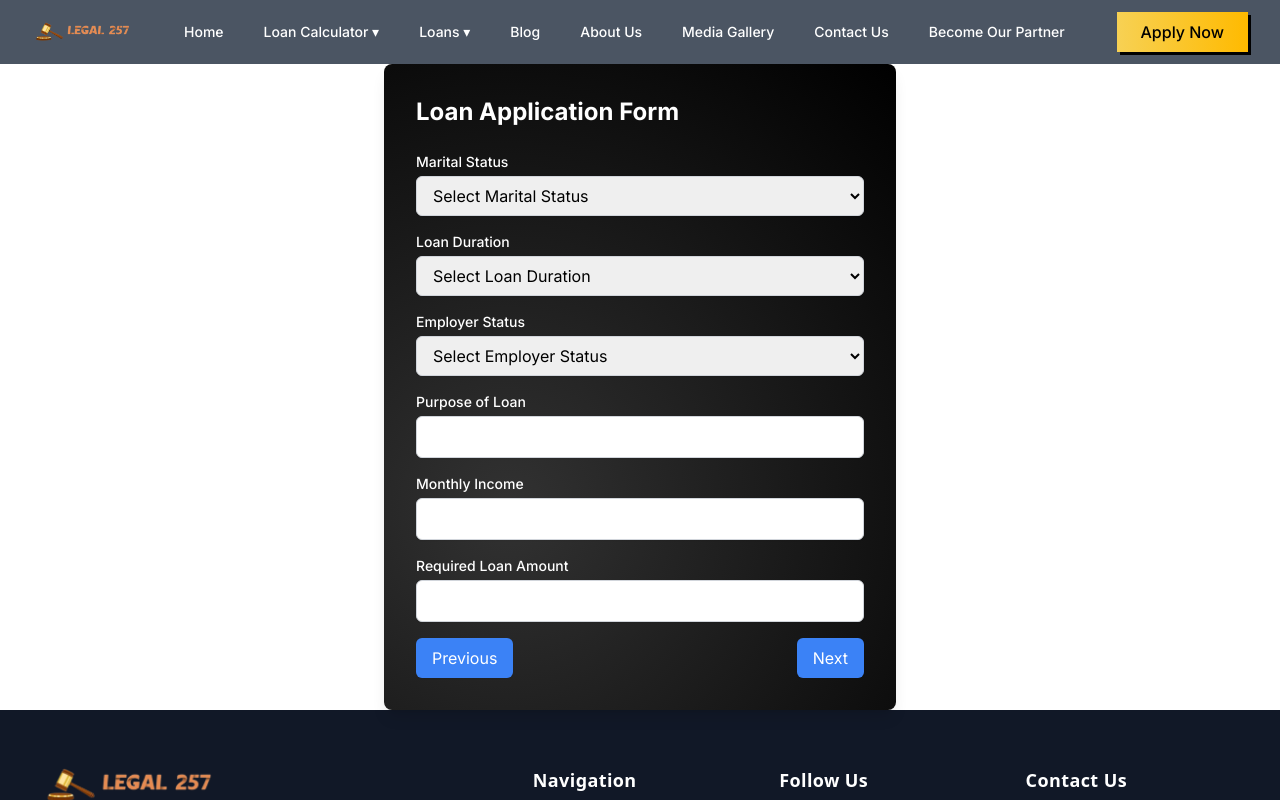
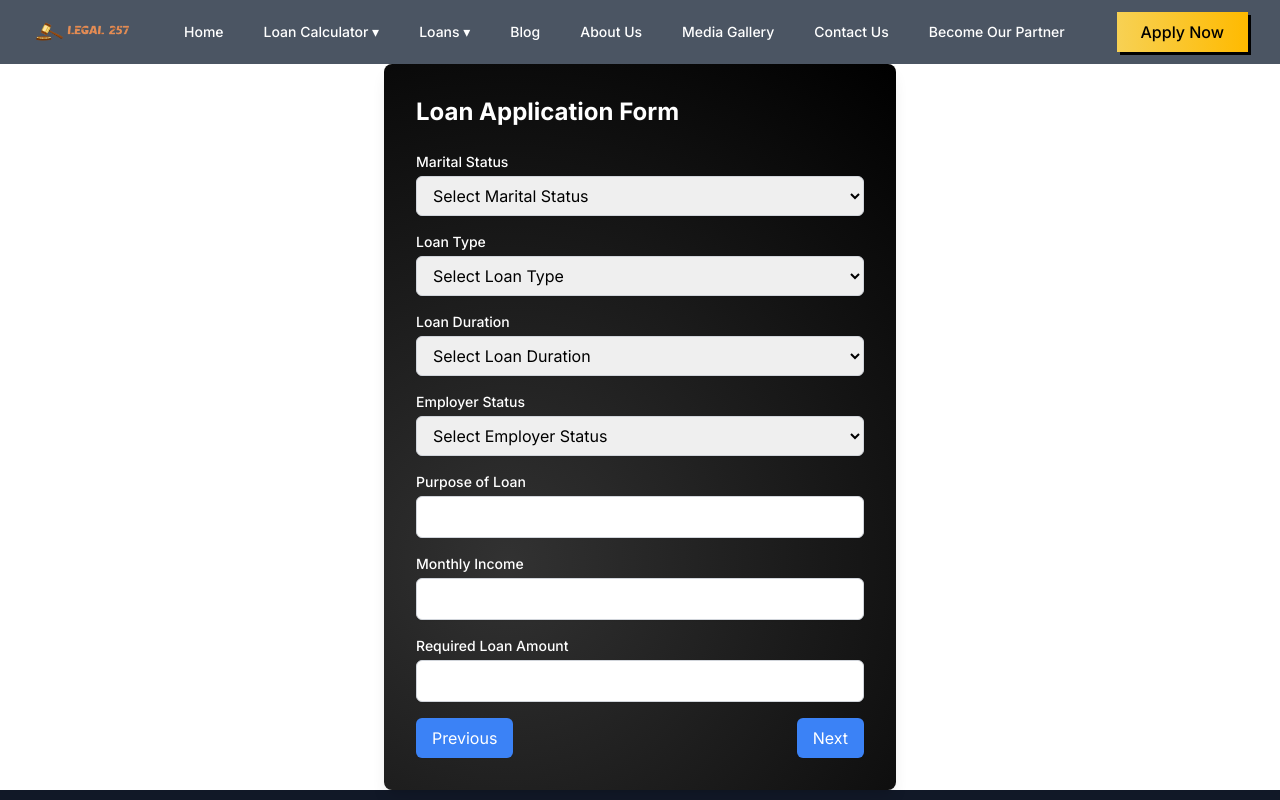
Before and after one commit to niks-nikhil-anand/finance_web_app, a Next.js app: page /applyloan in a window 1280 px wide. Both pictures are taken after a click on the button "Next". Shown: the top 800 px of the page. Built offline with nearby package versions, Linux system fonts and the light colour scheme.

Commit message:
Added field in the form

```diff
--- a/src/app/applyloan/page.jsx
+++ b/src/app/applyloan/page.jsx
@@ -25,7 +25,8 @@ const LoanForm = () => {
     state: '',
     maritalStatus: '',
     loanYear: '',
-    employerStatus: ''
+    employerStatus: '',
+    loanType: ''
   });
 
   const [step, setStep] = useState(1);
@@ -36,6 +37,11 @@ const LoanForm = () => {
     "Kerala", "Madhya Pradesh", "Maharashtra", "Manipur", "Meghalaya", "Mizoram",
     "Nagaland", "Odisha", "Punjab", "Rajasthan", "Sikkim", "Tamil Nadu", "Telangana",
     "Tripura", "Uttar Pradesh", "Uttarakhand", "West Bengal"
+  ];
+  const loanTypes = [
+    "BUSINESS LOAN", "PERSONAL LOAN", "HOME LOAN", "LOAN AGAINST PROPERTY",
+    "GOLD LOAN", "EDUCATION LOAN", "MICRO FINANCE GROUP LOAN", "DAILY COLLECTION LOAN",
+    "MOBILE APP MICRO LOAN", "MOBILE FINANCE LOAN"
   ];
 
   const handleChange = (e) => {
@@ -167,6 +173,20 @@ const LoanForm = () => {
                 <option value="married">Married</option>
                 <option value="divorced">Divorced</option>
                 <option value="widowed">Widowed</option>
+              </select>
+            </div>
+            <div>
+              <label className="block text-sm font-medium text-white">Loan Type</label>
+              <select
+                name="loanType"
+                value={formData.loanType}
+                onChange={handleChange}
+                className="mt-1 block w-full px-3 py-2 border border-gray-300 rounded-md shadow-sm focus:outline-none focus:ring-blue-500 focus:border-blue-500"
+              >
+                <option value="">Select Loan Type</option>
+                {loanTypes.map((loan, index) => (
+                  <option key={index} value={loan}>{loan}</option>
+                ))}
               </select>
             </div>
             <div>
--- a/src/component/Homepage/Features.jsx
+++ b/src/component/Homepage/Features.jsx
@@ -15,6 +15,7 @@ const Feature = () => {
     "DAILY COLLECTION LOAN",
     "MOBILE APP MICRO LOAN",
     "MOBILE FINANCE LOAN",
+    "MICRO FINANCE GROUP LOAN"
   ];
 
   return (
@@ -61,7 +62,7 @@ const Feature = () => {
               initial={{ opacity: 0, x: -50 }}
               animate={{ opacity: 1, x: 0 }}
               transition={{ duration: 0.5, delay: 0.3 * (index + 1) }}
-              className='font-bold text-start '
+              className='font-bold '
             >
               👉 {loan}
             </motion.li>
--- a/src/component/Homepage/Footer.jsx
+++ b/src/component/Homepage/Footer.jsx
@@ -1,6 +1,7 @@
 import Image from 'next/image'
 import React from 'react'
 import logo2 from '../../../public/logo2.png'
+import Link from 'next/link'
 
 const Footer = () => {
   return (
@@ -26,12 +27,12 @@ const Footer = () => {
           </div>
 
           <div>
-            <h4 class="text-lg font-semibold mb-8 text-white">Follow Us</h4>
+            <h4 class="text-lg font-semibold mb-8 text-white">Loan Type</h4>
             <ul class="space-y-4">
-              <li><a href="javascript:void(0)" class="text-gray-300 hover:text-white text-sm">Personal Loan</a></li>
-              <li><a href="javascript:void(0)" class="text-gray-300 hover:text-white text-sm">Business Loan</a></li>
-              <li><a href="javascript:void(0)" class="text-gray-300 hover:text-white text-sm">Loan Against Property</a></li>
-              <li><a href="javascript:void(0)" class="text-gray-300 hover:text-white text-sm">Home Loan</a></li>
+              <li><Link href="/personalloan"  class="text-gray-300 hover:text-white text-sm">Personal Loan</Link></li>
+              <li><Link href="/businessloan" class="text-gray-300 hover:text-white text-sm">Business Loan</Link></li>
+              <li><Link href="/loanproperty" class="text-gray-300 hover:text-white text-sm">Loan Against Property</Link></li>
+              <li><Link href="//homeloan" class="text-gray-300 hover:text-white text-sm">Home Loan</Link></li>
             </ul>
 
 
```
